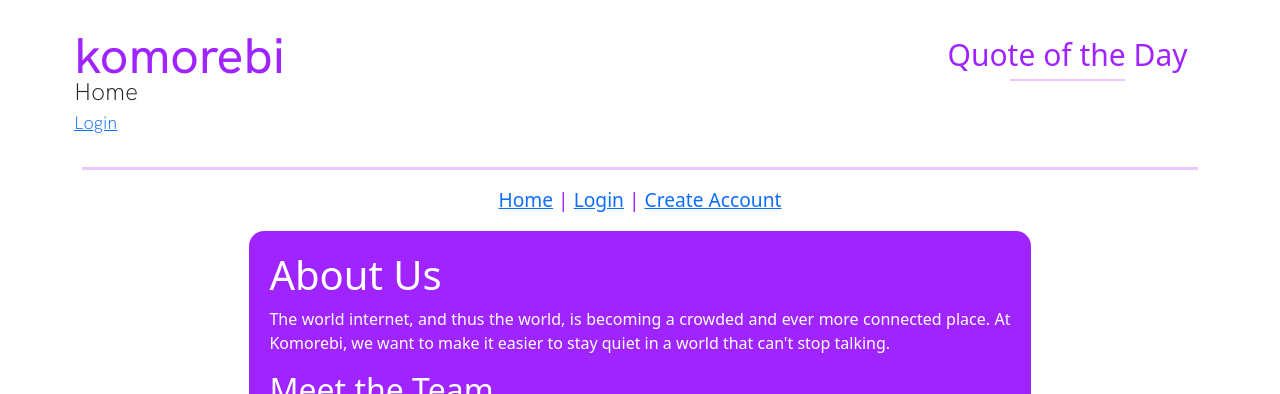
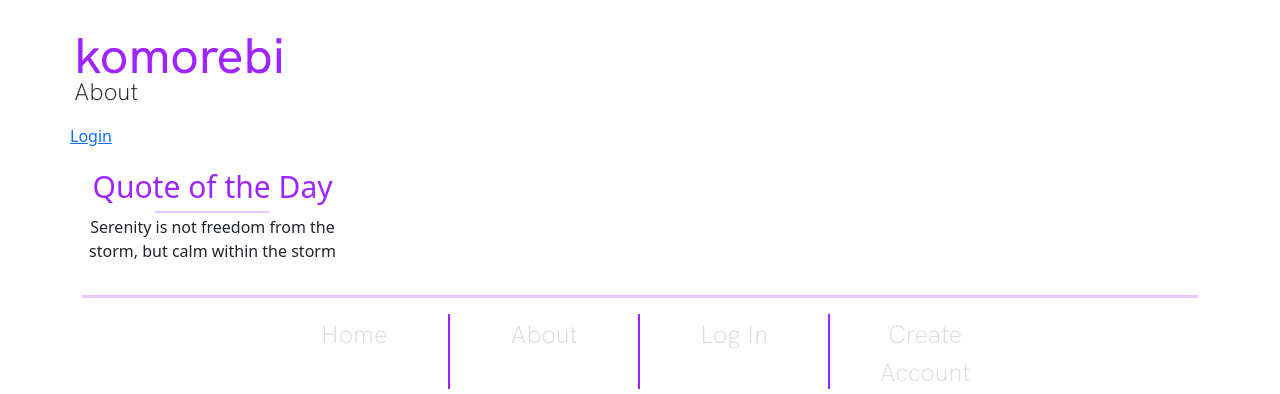
Before and after one commit to joewrose/Komorebi, a Django app: template templates/about.html in a window 1280 px wide; the page is wider, and only the part inside the window is pictured. Shown: the top 394 px of that part. Run offline with Django 3.2, Linux system fonts and the light colour scheme; the template is opened without the code that fills it, so the values that code supplies are empty; some libraries are stand-ins or nearby versions.

Commit message:
Add files via upload
added updated basePage, about and home templates

```diff
--- a/templates/about.html
+++ b/templates/about.html
@@ -1,97 +1,107 @@
 {% extends 'basePage.html' %}
-{% load static %}
+{% load staticfiles %}
 
 {% block title_block %}
-    About komorebi
+About
 {% endblock %}
 
 {% block subtitle_block %}
-    <h3 style="color: #a024ff">About</h3>
+About
 {% endblock %}
 
 {% block body_block %}
-    <style>
-        #backing {
-            width: 70%;
-            border-radius: 15px;
-            background: #a024ff;
-            padding: 20px;
-            margin: 0 auto;
-        }
-
-        .text {
-            color: white;
-        }
-
-        .buttons {
-            top: 1px;
-            bottom: 25px;
-            text-align: center;
-            font-size: larger;
-            color: #a024ff;
-        }
-
-        .image_grid {
-            width: 90%;
-            display: inline-grid;
-            gap: 20px;
-            grid-template-columns: auto auto auto;
-            margin: 0 auto;
-        }
-
-        .grid_item {
-            position: relative;
-            display: flex;
-            grid-column-start: auto;
-            grid-row-start: auto;
-        }
-    </style>
-
-    <div class="buttons">
-        <p>
-            <a href="{% url 'manageUsers:home' %}">Home</a> |
-            {% if user.is_authenticated %}
-                <a href="{% url 'manageUsers:myfeed' %}">My Feed</a> |
-                <a href="{% url 'manageUsers:dashboard' %}">Dashboard</a>
-            {% else %}
-                <a href="{% url 'manageUsers:login' %}">Login</a> |
-                <a href="{% url 'manageUsers:create' %}">Create Account</a>
-            {% endif %}
-        </p>
-    </div>
-
-    <div id="backing">
-        <h1 class="text">About Us</h1>
-        <p class="text" align="justify">
-            The world internet, and thus the world, is becoming a crowded and ever more connected place. At Komorebi, we
-            want to make it easier to stay quiet in a world that can't stop talking.
-        </p>
-        <h2 class="text">Meet the Team</h2>
-        <div class="image_grid">
-            <div class="grid_item">
-                <img src="https://www.google.co.uk/imgres?imgurl=https%3A%2F%2Fcdn-icons-png.flaticon.com%2F512%2F1250%2F1250689.png&imgrefurl=https%3A%2F%2Fwww.flaticon.com%2Ffree-icon%2Fprofile_1250689&tbnid=yQsofsSjVhVywM&vet=12ahUKEwiCqJTbtrf2AhWah1wKHR0bAjEQMygAegUIARDeAQ..i&docid=Xr_tYUSzgat3xM&w=512&h=512&q=profile%20icon&ved=2ahUKEwiCqJTbtrf2AhWah1wKHR0bAjEQMygAegUIARDeAQ"/>
-                <h3 class="text">Ben O'Hara</h3>
+<div>
+<h1 style="font-size: 40px; color: #a024ff; padding-top: 20px;">About us</h1>
+</div>
+<div>
+<p style="font-size: 20px; color: #a024ff;">The world internet, and thus the world, is becoming a crowded and ever more connected place. At Komorebi, we want to make it easier to stay quiet in a world that can't stop talking.
+</p>
+</div>
+<div>
+<h1 style="font-size: 40px; color: #a024ff;">Meet the Team</h1>
+</div>
+<div class="lazy loading row justify-content-center pt-3 g-0">
+    <div class="col-sm-12 col-md-10">
+        <div class="row g-0">
+            <div class="col-xs-12 col-lg-4 pt-1 pt-lg-0">
+                <div class="card mx-lg-1 mx-xs-auto">
+                    <img src="https://picsum.photos/500" class="card-img-top" alt="...">
+                    <div class="card-body">
+                        <div class="row">
+                            <div>
+                                <h5 class="card-title" style="text-align: center;">Ben O'Hara</h5>
+                            </div>
+                        </div>
+                    </div>
+                </div>
             </div>
-            <div class="grid_item">
-                <img src="https://www.google.co.uk/imgres?imgurl=https%3A%2F%2Fcdn-icons-png.flaticon.com%2F512%2F1250%2F1250689.png&imgrefurl=https%3A%2F%2Fwww.flaticon.com%2Ffree-icon%2Fprofile_1250689&tbnid=yQsofsSjVhVywM&vet=12ahUKEwiCqJTbtrf2AhWah1wKHR0bAjEQMygAegUIARDeAQ..i&docid=Xr_tYUSzgat3xM&w=512&h=512&q=profile%20icon&ved=2ahUKEwiCqJTbtrf2AhWah1wKHR0bAjEQMygAegUIARDeAQ"/>
-                <h3 class="text">Calum Hillis</h3>
+            <div class="col-xs-12 col-lg-4 pt-1 pt-lg-0">
+                <div class="card mx-lg-1 mx-xs-auto">
+                    <img src="https://picsum.photos/500" class="card-img-top" alt="...">
+                    <div class="card-body">
+                        <div class="row">
+                            <div>
+                                <h5 class="card-title" style="text-align: center;">Calum Hillis</h5>
+                            </div>
+                        </div>
+                    </div>
+                </div>
             </div>
-            <div class="grid_item">
-                <img src="https://www.google.co.uk/imgres?imgurl=https%3A%2F%2Fcdn-icons-png.flaticon.com%2F512%2F1250%2F1250689.png&imgrefurl=https%3A%2F%2Fwww.flaticon.com%2Ffree-icon%2Fprofile_1250689&tbnid=yQsofsSjVhVywM&vet=12ahUKEwiCqJTbtrf2AhWah1wKHR0bAjEQMygAegUIARDeAQ..i&docid=Xr_tYUSzgat3xM&w=512&h=512&q=profile%20icon&ved=2ahUKEwiCqJTbtrf2AhWah1wKHR0bAjEQMygAegUIARDeAQ"/>
-                <h3 class="text">Joe Rose</h3>
-            </div>
-            <div class="grid_item">
-                <img src="https://www.google.co.uk/imgres?imgurl=https%3A%2F%2Fcdn-icons-png.flaticon.com%2F512%2F1250%2F1250689.png&imgrefurl=https%3A%2F%2Fwww.flaticon.com%2Ffree-icon%2Fprofile_1250689&tbnid=yQsofsSjVhVywM&vet=12ahUKEwiCqJTbtrf2AhWah1wKHR0bAjEQMygAegUIARDeAQ..i&docid=Xr_tYUSzgat3xM&w=512&h=512&q=profile%20icon&ved=2ahUKEwiCqJTbtrf2AhWah1wKHR0bAjEQMygAegUIARDeAQ"/>
-                <h3 class="text">Pujie Guo</h3>
-            </div>
-            <div class="grid_item">
-                <img src="https://www.google.co.uk/imgres?imgurl=https%3A%2F%2Fcdn-icons-png.flaticon.com%2F512%2F1250%2F1250689.png&imgrefurl=https%3A%2F%2Fwww.flaticon.com%2Ffree-icon%2Fprofile_1250689&tbnid=yQsofsSjVhVywM&vet=12ahUKEwiCqJTbtrf2AhWah1wKHR0bAjEQMygAegUIARDeAQ..i&docid=Xr_tYUSzgat3xM&w=512&h=512&q=profile%20icon&ved=2ahUKEwiCqJTbtrf2AhWah1wKHR0bAjEQMygAegUIARDeAQ"/>
-                <h3 class="text">Tak Ko</h3>
-            </div>
-            <div class="grid_item">
-                <img src="https://www.google.co.uk/imgres?imgurl=https%3A%2F%2Fcdn-icons-png.flaticon.com%2F512%2F1250%2F1250689.png&imgrefurl=https%3A%2F%2Fwww.flaticon.com%2Ffree-icon%2Fprofile_1250689&tbnid=yQsofsSjVhVywM&vet=12ahUKEwiCqJTbtrf2AhWah1wKHR0bAjEQMygAegUIARDeAQ..i&docid=Xr_tYUSzgat3xM&w=512&h=512&q=profile%20icon&ved=2ahUKEwiCqJTbtrf2AhWah1wKHR0bAjEQMygAegUIARDeAQ"/>
-                <h3 class="text">Yifan Wan</h3>
+            <div class="col-xs-12 col-lg-4 pt-1 pt-lg-0">
+                <div class="card mx-lg-1 mx-xs-auto">
+                    <img src="https://picsum.photos/500" class="card-img-top" alt="...">
+                    <div class="card-body">
+                        <div class="row">
+                            <div>
+                                <h5 class="card-title" style="text-align: center;">Joe Rose</h5>
+                            </div>
+                        </div>
+                    </div>
+                </div>
             </div>
         </div>
     </div>
+</div>
+<div class="lazy loading row justify-content-center pt-lg-1 g-0">
+    <div class="col-sm-12 col-md-10">
+        <div class="row g-0">
+            <div class="col-xs-12 col-lg-4 pt-1 pt-lg-0">
+                <div class="card mx-lg-1 mx-xs-auto">
+                    <img src="https://picsum.photos/500" class="card-img-top" alt="...">
+                    <div class="card-body">
+                        <div class="row">
+                            <div>
+                                <h5 class="card-title" style="text-align: center;">Pujie Guo</h5>
+                            </div>
+                        </div>
+                    </div>
+                </div>
+            </div>
+            <div class="col-xs-12 col-lg-4 pt-1 pt-lg-0">
+                <div class="card mx-lg-1 mx-xs-auto">
+                    <img src="https://picsum.photos/500" class="card-img-top" alt="...">
+                    <div class="card-body">
+                        <div class="row">
+                            <div>
+                                <h5 class="card-title" style="text-align: center;">Tak Ko</h5>
+                            </div>
+                        </div>
+                    </div>
+                </div>
+            </div>
+            <div class="col-xs-12 col-lg-4 pt-1 pt-lg-0">
+                <div class="card mx-lg-1 mx-xs-auto">
+                    <img src="https://picsum.photos/500" class="card-img-top" alt="...">
+                    <div class="card-body">
+                        <div class="row">
+                            <div>
+                                <h5 class="card-title" style="text-align: center;">Yifan Wan</h5>
+                            </div>
+                        </div>
+                    </div>
+                </div>
+            </div>
+        </div>
+    </div>
+</div>
 {% endblock %}
--- a/templates/basePage.html
+++ b/templates/basePage.html
@@ -1,12 +1,12 @@
 <!DOCTYPE html>
 {% load static %}
+{% load staticfiles %}
 
 <html lang="en">
 
 <head>
     <meta charset="UTF-8">
     <style>
-
         @font-face {
             font-family: 'hk_grotesklight';
             src: url("{% static 'fonts/hkgrotesk-light-webfont.woff2' %}") format('woff2'),
@@ -34,7 +34,7 @@
 
         #subtitle {
             font-size: 24px;
-            colour: light-grey;
+            color: light-grey;
             font-family: 'hk_grotesklight';
         }
 
@@ -43,26 +43,14 @@
             background: white;
         }
 
-
         .lightText-Gray {
             font-family: 'hk_grotesklight';
-            colour: Gainsboro;
+            color: Gainsboro;
         }
-
-        .lightText-White {
-            font-family: 'hk_grotesklight';
-            colour: white;
-        }
-
-        .mediumText-White {
-            font-family: 'hk_groteskmedium';
-            colour: white;
-        }
-
 
         .mediumText-Gray {
             font-family: 'hk_groteskmedium';
-            colour: Gainsboro;
+            color: Gainsboro;
         }
 
         .lightText-Purple {
@@ -85,27 +73,26 @@
         }
 
         .card-body {
-            font-family: 'hk_groteskmedium';
-            color: #a024ff;
+            background-color: #a024ff;
+            font-family: 'hk_grotesklight';
+            color: white;
         }
 
         #quote {
             text-align: center;
         }
 
-        #userGreeting{
-            font-size: 18px;
+        .card-body {
+            background-color: #a024ff;
             font-family: 'hk_grotesklight';
-            colour: grey;
-            display:inline;
+            color: white;
         }
 
-        {% block styleblock %}
-        {% endblock %}
-
+        .card .btn {
+            z-index: 2;
+            position: relative;
+        }
     </style>
-
-
     <title>
         komorebi -
         {% block title_block %}
@@ -115,13 +102,28 @@
     <!-- Bootstrap -->
     <link href="https://cdn.jsdelivr.net/npm/bootstrap@5.1.3/dist/css/bootstrap.min.css" rel="stylesheet"
         integrity="sha384-1BmE4kWBq78iYhFldvKuhfTAU6auU8tT94WrHftjDbrCEXSU1oBoqyl2QvZ6jIW3" crossorigin="anonymous">
+
+    <!-- LazyLoading -->
+    <script type="text/javascript" src="//cdn.jsdelivr.net/jquery.lazy/1.7.9/jquery.lazy.min.js">
+        $('.lazy').Lazy({
+            scrollDirection: 'vertical',
+            effect: 'fadeIn',
+            visibleOnly: true,
+            onLoad: function (element) {
+                console.log('element loaded');
+            },
+            onError: function (element) {
+                console.log('error loading ' + element.data('src'));
+            }
+        });
+    </script>
+
+    <script type="text/javascript" src="//cdn.jsdelivr.net/jquery.lazy/1.7.9/jquery.lazy.plugins.min.js"></script>
+    <script type="text/javascript" src="{% static "js/manageImage-AJAX.js" %}" crossorigin="anonymous"></script>
+
     <script src="https://cdn.jsdelivr.net/npm/bootstrap@5.1.3/dist/js/bootstrap.bundle.min.js"
         integrity="sha384-ka7Sk0Gln4gmtz2MlQnikT1wXgYsOg+OMhuP+IlRH9sENBO0LRn5q+8nbTov4+1p"
         crossorigin="anonymous"></script>
-    <script src="https://code.jquery.com/jquery-3.6.0.min.js"
-            integrity="sha256-/xUj+3OJU5yExlq6GSYGSHk7tPXikynS7ogEvDej/m4=" crossorigin="anonymous"></script>
-    <script type="text/javascript" src="{% static "js/manageImage-AJAX.js" %}"></script>
-
 </head>
 
 <body>
@@ -130,15 +132,16 @@
         <div class="row justify-content-between pt-3">
             <div title class="col-xs-12 col-md-4 p-3 ">
                 <div id="title" class="row">komorebi</div>
-            <div id="subtitle" class="row">Home</div>
+                <div id="subtitle" class="row">
+                    {% block subtitle_block %}
+                    {% endblock %}
+                </div>
+            </div>
             {% if user.is_authenticated %}
                 <div id="userGreeting" class="row">Hello {{ user.get_username }}! <a href="/login/logout/" style="padding-left: 0px">logout</a></div>
             {% else %}
                 <div id="userGreeting" class="row"><a href="/login/" style="padding-left: 0px">Login</a></div>
             {% endif %}
-
-
-        </div>
             <div ng-view class="col-lg-3 p-3 col-xs-5">
                 <div class="row justify-content-center" style="font-size: 30px; color: #a024ff;">Quote of the Day</div>
                 <div class="row justify-content-center">
@@ -147,21 +150,49 @@
                     </div>
                 </div>
                 <div id="quote" class="row text justify-content-center">Serenity is not freedom from the storm, but calm
-                within the storm
-            </div>
+                    within the storm</div>
             </div>
         </div>
         <hr style="color: #a024ff; height:3px;">
+        <div class="row justify-content-center">
+            <div class="col-4 col-lg-2" style="border-right: 2px solid #a024ff;">
+                <div class="navigation row lightText-Gray justify-content-center"><a style="text-align: center; text-decoration: none;
+            color: inherit;" href="{% url 'manageUsers:home' %}" onMouseOver="this.style.color='#a024ff'"
+                        onMouseOut="this.style.color='black'">Home</a></div>
+            </div>
+            <div class="col-4 col-lg-2" style="border-right: 2px solid #a024ff;">
+                <div class="navigation row lightText-Gray justify-content-center"><a style="text-align: center; text-decoration: none;
+            color: inherit;" href="{% url 'manageUsers:about' %}" onMouseOver="this.style.color='#a024ff'"
+                        onMouseOut="this.style.color='black'">About</a></div>
+            </div>
+            {% if user.is_authenticated %}
+            <div class="col-4 col-lg-2" style="border-right: 2px solid #a024ff;">
+                <div class="navigation row lightText-Gray justify-content-center"><a style="text-align: center; text-decoration: none;
+            color: inherit;" href="{% url 'manageUsers:myfeed' %}" onMouseOver="this.style.color='#a024ff'"
+                        onMouseOut="this.style.color='black'">My Feed</a></div>
+            </div>
+            <div class="col-4 col-lg-2" style="border-right: 2px solid #a024ff;">
+                <div class="navigation row lightText-Gray justify-content-center"><a style="text-align: center; text-decoration: none;
+            color: inherit;" href="{% url 'manageUsers:dashboard' %}" onMouseOver="this.style.color='#a024ff'"
+                        onMouseOut="this.style.color='black'">Dashboard</a></div>
+            </div>
+            {% else %}
+            <div class="col-4 col-lg-2" style="border-right: 2px solid #a024ff;">
+                <div class="navigation row lightText-Gray justify-content-center"><a style="text-align: center; text-decoration: none;
+            color: inherit;" href="{% url 'manageUsers:login' %}" onMouseOver="this.style.color='#a024ff'"
+                        onMouseOut="this.style.color='black'">Log In</a></div>
+            </div>
+            <div class="col-4 col-lg-2">
+                <div class="navigation row lightText-Gray justify-content-center"><a style="text-align: center; text-decoration: none;
+            color: inherit;" href="{% url 'manageUsers:create' %}" onMouseOver="this.style.color='#a024ff'"
+                        onMouseOut="this.style.color='black'">Create Account</a></div>
+            </div>
+            {% endif %}
+        </div>
         {% block body_block %}
         {% endblock %}
     </div>
 
-</div>
-
-
-</div>
-
-
 </body>
 
 </html>
```
Also changed, not shown: templates/home.html (+50 -126 lines). Lines whose indentation alone changed are shown as unchanged.
